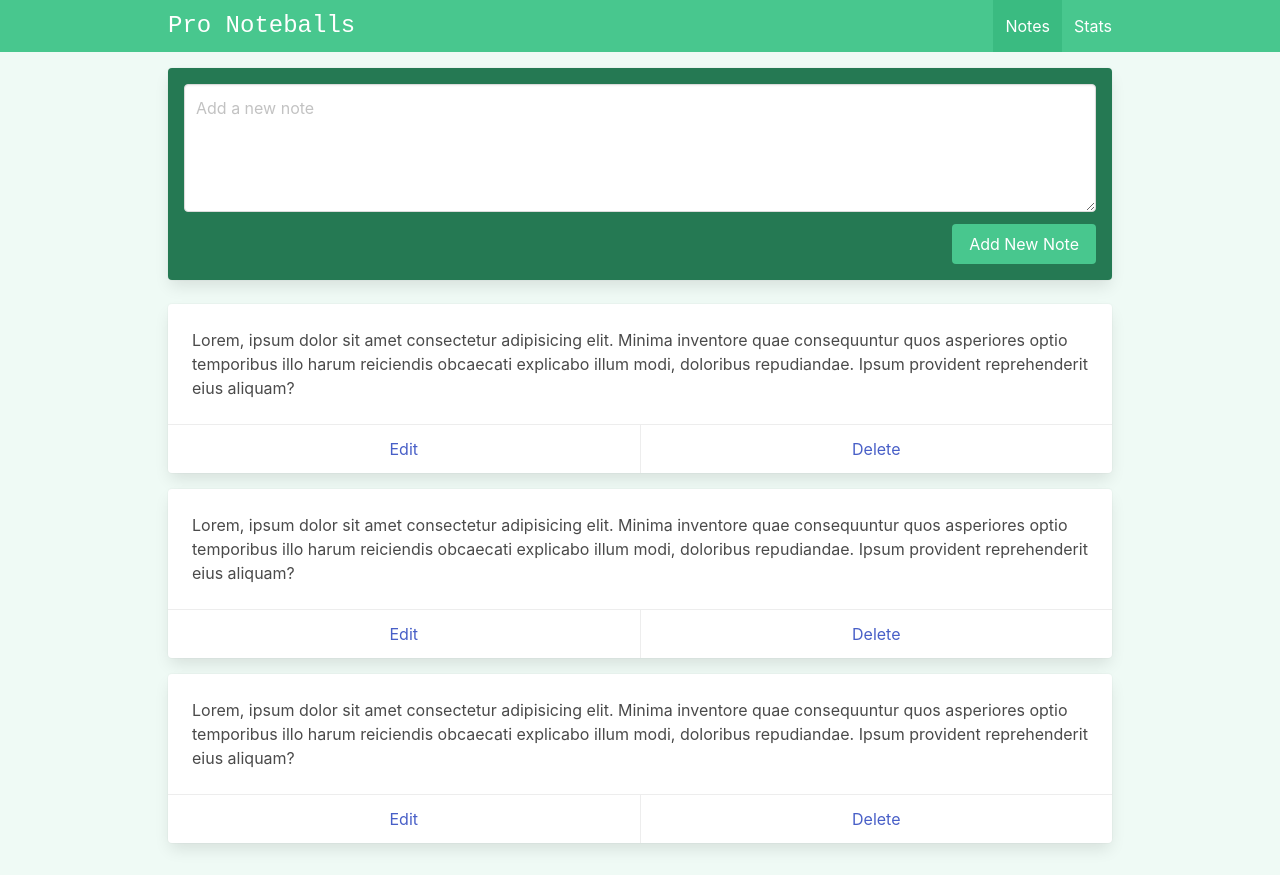
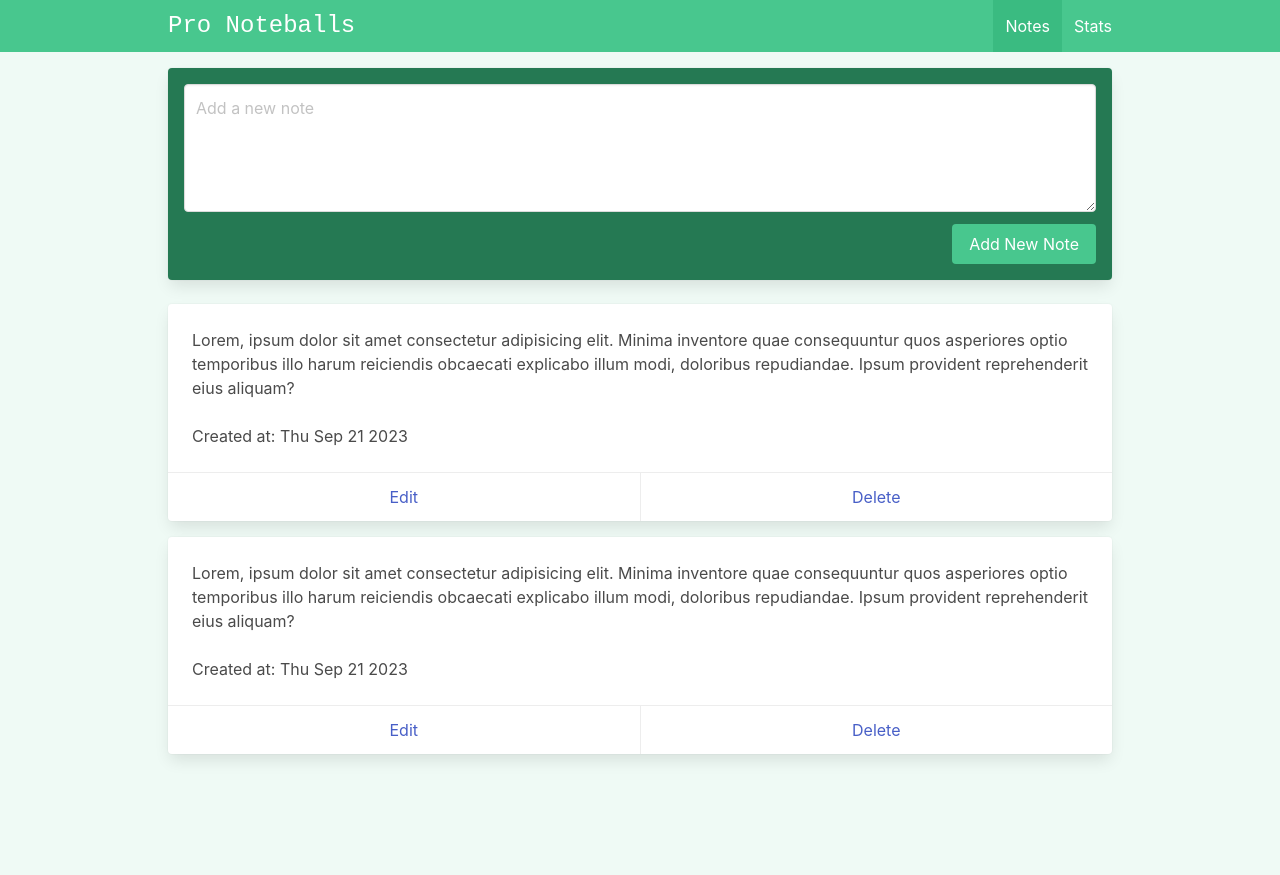
Before and after one commit to Saba-Var/Pro-Noteballs, a Vue app: page / in a window 1280 px wide. After the commit the page ends 800 px from the top, so only its background shows below. Built offline with nearby package versions, Linux system fonts and the light colour scheme.

Commit message:
chore: make notes list dynamic

```diff
--- a/src/views/ViewNotes.vue
+++ b/src/views/ViewNotes.vue
@@ -1,5 +1,3 @@
-<script setup></script>
-
 <template>
   <div class="notes">
     <div class="card has-background-success-dark p-4 mb-5">
@@ -16,13 +14,15 @@
       </div>
     </div>
 
-    <div class="card mb-4" v-for="i in [1, 2, 3]" :key="i">
+    <div class="card mb-4" v-for="note in notes" :key="note.id">
       <div class="card-content">
         <div class="content">
-          Lorem, ipsum dolor sit amet consectetur adipisicing elit. Minima inventore quae
-          consequuntur quos asperiores optio temporibus illo harum reiciendis obcaecati explicabo
-          illum modi, doloribus repudiandae. Ipsum provident reprehenderit eius aliquam?
+          {{ note.content }}
         </div>
+        <p>
+          Created at:
+          <time :datetime="note.createdAt"> {{ note.createdAt }} </time>
+        </p>
       </div>
       <footer class="card-footer">
         <a href="#" class="card-footer-item">Edit</a>
@@ -31,3 +31,23 @@
     </div>
   </div>
 </template>
+
+<script setup>
+import { ref } from 'vue'
+
+const notes = ref([
+  {
+    id: 1,
+    content:
+      'Lorem, ipsum dolor sit amet consectetur adipisicing elit. Minima inventore quae consequuntur quos asperiores optio temporibus illo harum reiciendis obcaecati explicabo illum modi, doloribus repudiandae. Ipsum provident reprehenderit eius aliquam?',
+    createdAt: new Date().toDateString()
+  },
+
+  {
+    id: 2,
+    content:
+      'Lorem, ipsum dolor sit amet consectetur adipisicing elit. Minima inventore quae consequuntur quos asperiores optio temporibus illo harum reiciendis obcaecati explicabo illum modi, doloribus repudiandae. Ipsum provident reprehenderit eius aliquam?',
+    createdAt: new Date().toDateString()
+  }
+])
+</script>
```
